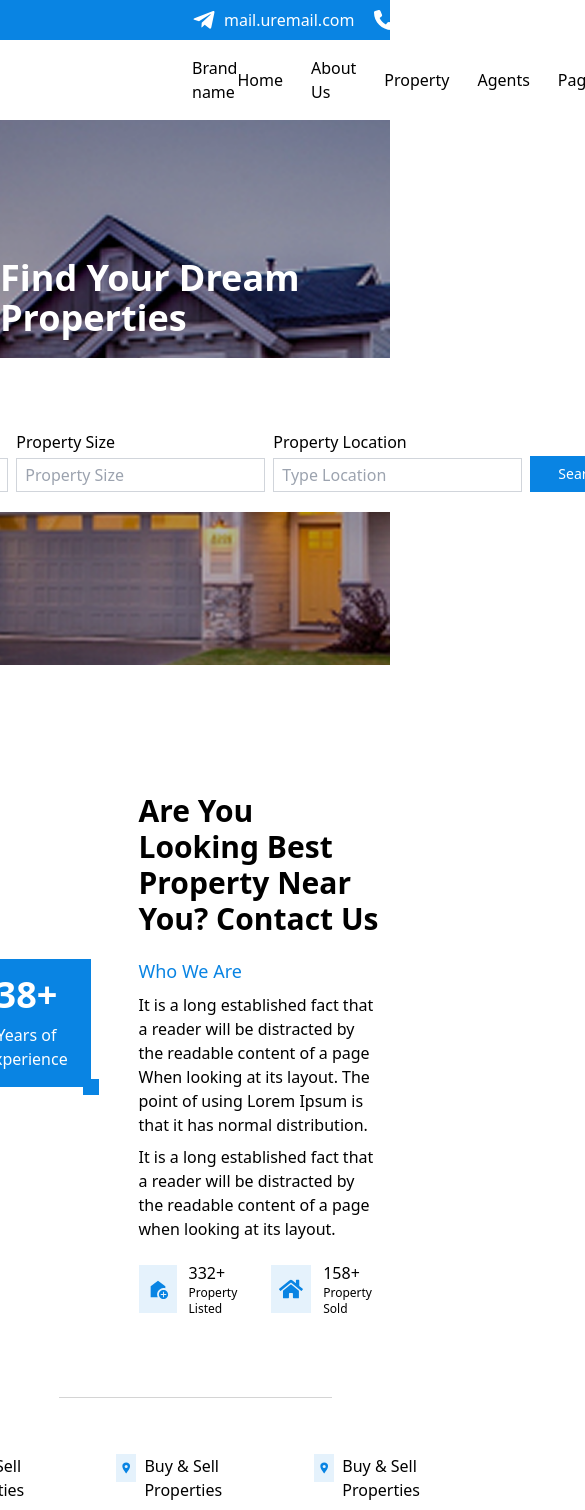
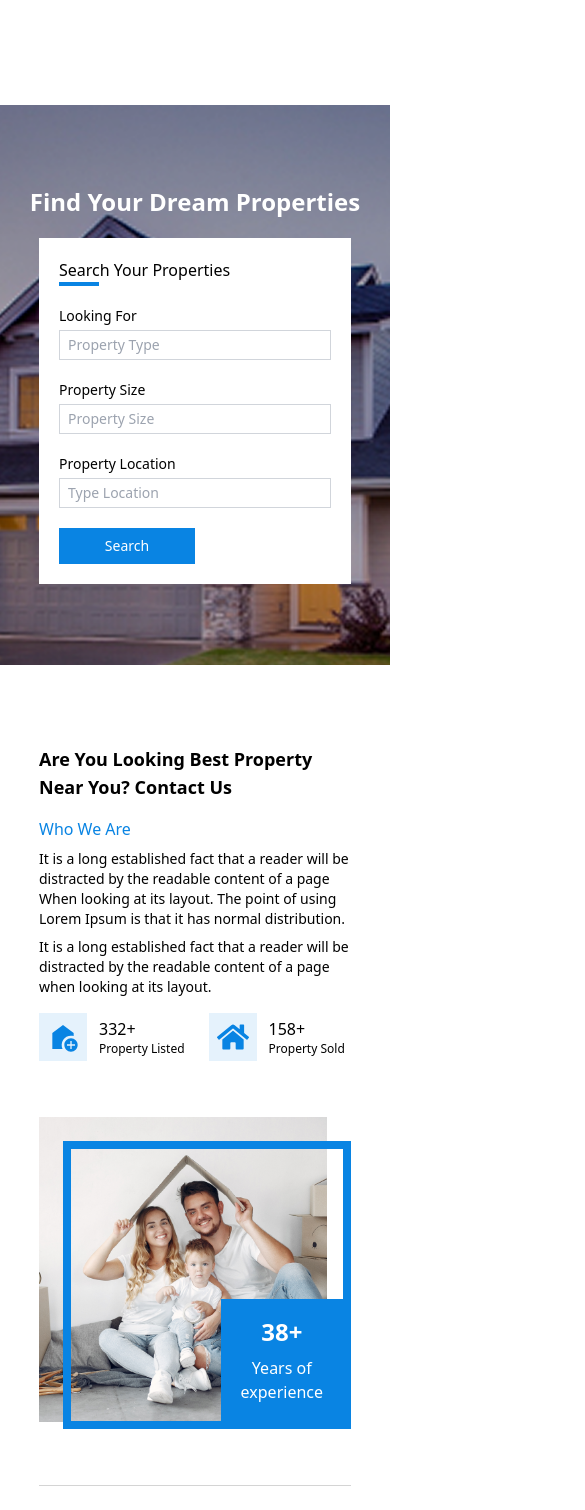
Before and after one commit to Promzy004/real-estate, a React (Vite) app: page / in a window 390 px wide. Shown: the top 1510 px of the page, 585 px wide, since content can reach past the window. Built offline with nearby package versions, Linux system fonts and the light colour scheme.

Commit message:
screen sizes added

```diff
--- a/src/compoents/header.jsx
+++ b/src/compoents/header.jsx
@@ -2,11 +2,34 @@ import { Link } from "react-router-dom";
 import { FaUser, FaPhone } from "react-icons/fa6";
 import { FaTelegramPlane } from "react-icons/fa";
 import { FiMenu } from "react-icons/fi";
+import { useEffect, useState } from "react";
 
 const Header = () => {
+
+    const [breakPoint, setBreakPoint] = useState(window.innerWidth < 768);
+    const [navlinks, setNavLinks] = useState(false);
+    console.log(breakPoint)
+
+    useEffect(() => {
+
+        const handleResize = () => {
+            if(window.innerWidth < 768){
+                setBreakPoint(true);
+            } else {
+                setBreakPoint(false);
+            }
+        }
+
+        window.addEventListener('resize', handleResize)
+    })
+
+
     return (
         <header className="fixed top-0 w-full bg-white z-50">
-            <div className="flex justify-between py-2 px-48 bg-primaryColor text-white">
+            {
+                !breakPoint && (
+                    <>
+                        <div className="flex justify-between py-2 lg:px-48 px-10 bg-primaryColor text-white">
                             <div className="flex justify-center items-center gap-5">
                                 <a href="mailto:" className="flex justify-center items-center gap-2">
                                     <FaTelegramPlane className="text-2xl" />
@@ -22,20 +45,37 @@ const Header = () => {
                                 <span className="font-light">Login/Signup</span>
                             </a>
                         </div>
-            <div className="flex justify-between items-center py-4 px-48">
+                        <div className="flex justify-between items-center py-4 lg:px-48 px-10">
                             <h2>Brand name</h2>
-                <nav className="flex gap-7 items-center justify-center">
+                            <nav className="flex lg:gap-7 gap-4 items-center justify-center">
                                 <Link to="" className="hover:text-primaryColor">Home</Link>
                                 <Link to="" className="hover:text-primaryColor">About Us</Link>
                                 <Link to="" className="hover:text-primaryColor">Property</Link>
                                 <Link to="" className="hover:text-primaryColor">Agents</Link>
                                 <Link to="" className="hover:text-primaryColor">Pages</Link>
                                 <Link to="" className="hover:text-primaryColor">Contact Us</Link>
-                    <div className="bg-primaryColor p-2">
+                                <div className="bg-primaryColor p-2 cursor-pointer" onClick={() => setNavLinks(!navlinks)}>
                                     <FiMenu className="text-xl text-white"/>
                                 </div>
                             </nav>
                         </div>
+
+                        {
+                            navlinks && (
+                                <div className="px-20 py-5 absolute right-[10%] flex flex-col gap-5 bg-red-200">
+                                    <Link to='' className="hover:text-primaryColor">about</Link>
+                                    <Link to='' className="hover:text-primaryColor">contact</Link>
+                                    <Link to='' className="hover:text-primaryColor">link1</Link>
+                                    <Link to='' className="hover:text-primaryColor">link2</Link>
+                                    <Link to='' className="hover:text-primaryColor">link3</Link>
+                                    <Link to='' className="hover:text-primaryColor">link4</Link>
+                                </div>
+                            )
+                        }
+                    </>
+
+                )
+            }
         </header>
     );
 }
--- a/src/compoents/hero.jsx
+++ b/src/compoents/hero.jsx
@@ -2,10 +2,10 @@
 const Hero = () => {
     return (
         <div className="hero mt-[105px] relative min-h-[35rem] flex flex-col gap-5 justify-center items-center">
-            <h2 className="text-white text-4xl font-semibold">Find Your Dream Properties</h2>
-            <div className="bg-white min-w-3/5 p-5 flex flex-col gap-5">
-                <h3 className="relative pb-1 text-lg font-medium before:content-[''] before:bg-primaryColor before:absolute before:left-0 before:bottom-0 before:h-1 before:w-10 ">Search Your Properties</h3>
-                <form action="" className="flex gap-2">
+            <h2 className="text-white md:text-4xl text-2xl font-semibold">Find Your Dream Properties</h2>
+            <div className="bg-white lg:w-[65%] md:w-[80%] w-[80%] p-5 flex flex-col gap-5">
+                <h3 className="relative pb-1 md:text-lg text-base font-medium before:content-[''] before:bg-primaryColor before:absolute before:left-0 before:bottom-0 before:h-1 before:w-10 ">Search Your Properties</h3>
+                <form action="" className="grid lg:grid-cols-[4fr_4fr_4fr_2fr] md:grid-cols-2 grid-cols-1 lg:gap-2 md:gap-3 gap-5 text-sm">
                     <label className="flex flex-col gap-1">
                         Looking For
                         <input type="text" className="hero-input" placeholder="Property Type" />
@@ -18,7 +18,7 @@ const Hero = () => {
                         Property Location
                         <input type="text" className="hero-input" placeholder="Type Location" />
                     </label>
-                    <input type="Submit" value='Search' className="bg-primaryColor px-7 py-2 flex self-end text-sm text-white" />
+                    <input type="Submit" value='Search' className="lg:w-full w-[50%] bg-primaryColor px-7 py-2 flex self-end text-sm text-white" />
                 </form>
             </div>
         </div>
--- a/src/pages/home.jsx
+++ b/src/pages/home.jsx
@@ -8,23 +8,23 @@ const Home = () => {
     return (
         <>
             <Hero />
-            <section className="flex justify-center items-center py-32">
-                <div className="w-[70%] flex flex-col gap-14 justify-center items-center">
-                    <div className="w-full grid grid-cols-[2fr_3fr] gap-20 justify-items-center items-center mb-6">
-                        <div className="relative justify-center items-center">
+            <section className="flex justify-center items-center md:py-32 py-20">
+                <div className="lg:w-[70%] md:w-[80%] sm:w-[75%] w-[80%] flex flex-col gap-14 justify-center items-center">
+                    <div className="w-full grid md:grid-cols-[2fr_3fr] grid-cols-1 md:gap-20 gap-14 justify-items-center items-center mb-6">
+                        <div className="relative md:h-auto max-h-72 justify-center items-center bg-red-300 md:row-start-auto row-start-2 mr-6">
                             <div className="h-full w-full absolute border-8 border-primaryColor top-6 left-6">
-                                <div className="absolute w-32 h-32 bg-primaryColor right-0 bottom-0 text-white flex flex-col justify-center items-center text-center gap-2">
-                                    <span className="text-4xl font-semibold">38+</span>
-                                    <span>Years of experience</span>
+                                <div className="absolute w-[45%] h-[45%] bg-primaryColor right-0 bottom-0 text-white flex flex-col justify-center items-center text-center gap-2">
+                                    <span className="lg:text-4xl md:text-3xl text-2xl font-semibold">38+</span>
+                                    <span className="lg:text-xl md:text-lg text-base">Years of experience</span>
                                 </div>
                             </div>
                             <img src={img1} alt="" className="h-full w-full" />
                         </div>
-                        <div className="flex flex-col gap-5">
-                            <h3 className="text-3xl font-semibold">Are You Looking Best Property Near You? Contact Us</h3>
+                        <div className="flex flex-col lg:gap-5 md:gap-3 gap-4 md:row-start-auto row-start-1">
+                            <h3 className="lg:text-3xl md:text-2xl text-lg font-semibold">Are You Looking Best Property Near You? Contact Us</h3>
                             <div className="flex flex-col gap-2">
-                                <h4 className="text-primaryColor text-lg">Who We Are</h4>
-                                <div className="text-base font-light flex flex-col gap-2">
+                                <h4 className="text-primaryColor lg:text-lg text-base">Who We Are</h4>
+                                <div className="lg:text-base text-sm font-light flex flex-col gap-2">
                                     <p>It is a long established fact that a reader will be distracted by the readable content of a page When looking at its layout. The point of using Lorem Ipsum is that it has normal distribution.</p>
                                     <p>It is a long established fact that a reader will be distracted by the readable content of a page when looking at its layout.</p>
                                 </div>
@@ -48,7 +48,7 @@ const Home = () => {
                         </div>
                     </div>
                     <div className="w-full h-[1px] bg-neutral-300"></div>
-                    <div className="flex gap-10">
+                    <div className="grid md:grid-cols-3 sm:grid-cols-2 grid-cols-1 sm:gap-7 gap-10">
                         <ServiceCard />
                         <ServiceCard />
                         <ServiceCard />
```
Lines whose indentation alone changed are shown as unchanged.
